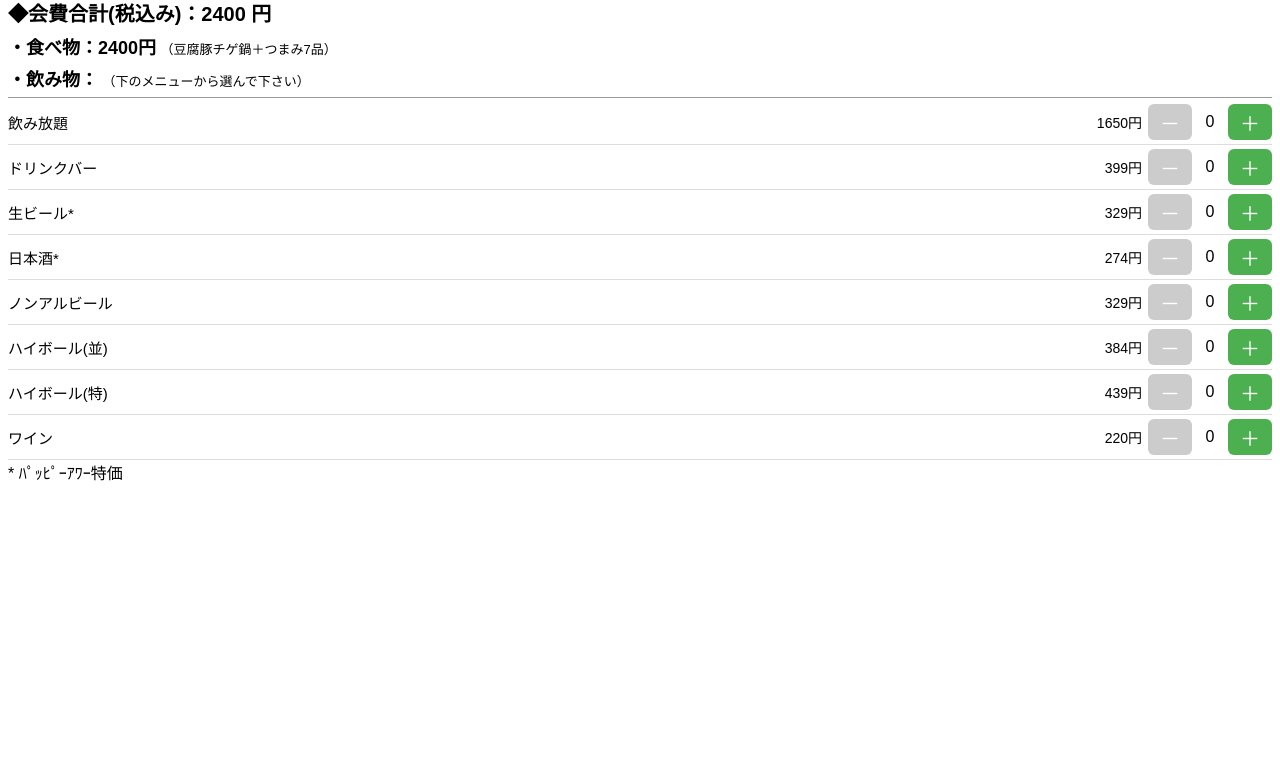
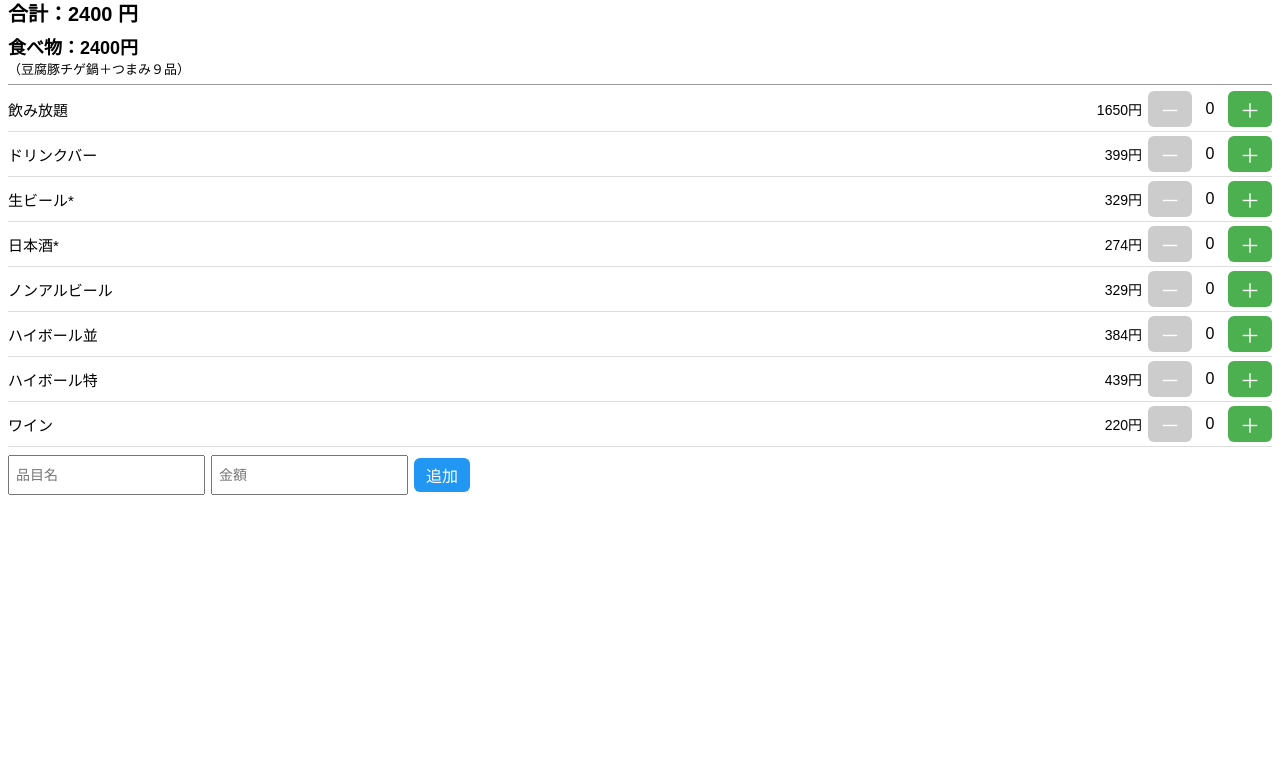
Before and after one commit to ishizukaearth/account, a plain HTML site: page index.html in a window 1280 px wide. Shown: the part 43-800 px from the top of the page. Drawn offline with nearby package versions, Linux system fonts and the light colour scheme.

Commit message:
Update index.html
飲み物項目をユーザ追加できるように改良

```diff
--- a/index.html
+++ b/index.html
@@ -1,7 +1,4 @@
 <!DOCTYPE html>
-<!chatGPTによるコーディング 2026.1.6の表示を一部改変>
-<!エディターのコードはUTF-8>
-<!ロゴマークは同じディレクトリに置く>
 <html lang="ja">
 <head>
 <meta charset="UTF-8">
@@ -20,7 +17,6 @@
     font-size: 16px;
   }
 
-  /* タイトル */
   .title {
     display: flex;
     align-items: center;
@@ -35,17 +31,14 @@
 
   .title-logo {
     height: 28px;
-    width: auto;
   }
 
-  /* 合計 */
   .total {
     font-size: 20px;
     font-weight: bold;
     margin-bottom: 6px;
   }
 
-  /* 食べ物表示 */
   .note {
     margin-bottom: 6px;
   }
@@ -58,11 +51,7 @@
   .note-desc {
     font-size: 13px;
   }
-   .note-desc2 {
-    font-size: 10px;
-  }
 
-  /* 品目行 */
   .item {
     display: flex;
     align-items: center;
@@ -102,24 +91,37 @@
     border-radius: 6px;
   }
 
-  .add {
-    background: #4CAF50;
-    color: #fff;
-  }
-
-  .remove {
-    background: #f44336;
-    color: #fff;
-  }
-
-  button:disabled {
-    background: #ccc;
-  }
+  .add { background: #4CAF50; color: #fff; }
+  .remove { background: #f44336; color: #fff; }
+  button:disabled { background: #ccc; }
 
   .qty {
     width: 28px;
     text-align: center;
     font-size: 16px;
+  }
+
+  /* 追加フォーム */
+  .add-form {
+    display: flex;
+    gap: 6px;
+    margin-top: 8px;
+    align-items: center;
+  }
+
+  .add-form input {
+    height: 32px;
+    font-size: 14px;
+    padding: 2px 6px;
+  }
+
+  .add-form button {
+    width: auto;
+    padding: 0 12px;
+    font-size: 16px;
+    height: 34px;
+    background: #2196F3;
+    color: #fff;
   }
 </style>
 </head>
@@ -127,26 +129,19 @@
 <body>
 <div id="app">
 
-  <!-- タイトル -->
   <div class="title">
-    <span class="title-text">ももの会 新年会 会計システム</span>
+    <span class="title-text">ももの会 新年会</span>
     <img src="ももアイコン.png" alt="ももの会ロゴ" class="title-logo">
   </div>
 
-  <!-- 合計 -->
-  <div class="total">◆会費合計(税込み)：{{ total }} 円</div>
+  <div class="total">合計：{{ total }} 円</div>
 
-  <!-- 食べ物 -->
   <div class="note">
-    <span class="note-food">・食べ物：2400円</span>
-    <span class="note-desc">（豆腐豚チゲ鍋＋つまみ7品）</span>
+    <div class="note-food">食べ物：2400円</div>
+    <div class="note-desc">（豆腐豚チゲ鍋＋つまみ９品）</div>
   </div>
 
-  <!-- 飲み物 -->
-  <div class="note">
-    <span class="note-food">・飲み物：</span>
-    <span class="note-desc">（下のメニューから選んで下さい）</span>
-  </div>
+  <!-- 飲み物リスト -->
   <div
     class="item"
     :class="{ 'first-drink': item.name === '飲み放題' }"
@@ -156,13 +151,17 @@
     <div class="name">{{ item.name }}</div>
     <div class="price">{{ item.price }}円</div>
     <div class="controls">
-      <button class="remove" @click="remove(item)" :disabled="item.qty === 0">－</button>
+      <button class="remove" @click="remove(item)" :disabled="item.qty===0">－</button>
       <div class="qty">{{ item.qty }}</div>
       <button class="add" @click="add(item)">＋</button>
     </div>
   </div>
-    <div class="note">
-    <div class="note-disc2">* ﾊﾟｯﾋﾟｰｱﾜｰ特価</div>
+
+  <!-- 新規追加フォーム -->
+  <div class="add-form">
+    <input type="text" v-model="newName" placeholder="品目名">
+    <input type="number" v-model.number="newPrice" placeholder="金額">
+    <button @click="addNewItem">追加</button>
   </div>
 
 </div>
@@ -173,14 +172,16 @@ new Vue({
   el: "#app",
   data: {
     base: 2400,
+    newName: "",
+    newPrice: null,
     items: [
       { name: "飲み放題", price: 1650, qty: 0 },
       { name: "ドリンクバー", price: 399, qty: 0 },
       { name: "生ビール*", price: 329, qty: 0 },
       { name: "日本酒*", price: 274, qty: 0 },
       { name: "ノンアルビール", price: 329, qty: 0 },
-      { name: "ハイボール(並)", price: 384, qty: 0 },
-      { name: "ハイボール(特)", price: 439, qty: 0 },
+      { name: "ハイボール並", price: 384, qty: 0 },
+      { name: "ハイボール特", price: 439, qty: 0 },
       { name: "ワイン", price: 220, qty: 0 }
     ]
   },
@@ -192,11 +193,19 @@ new Vue({
     }
   },
   methods: {
-    add(item) {
-      item.qty++;
-    },
+    add(item) { item.qty++; },
     remove(item) {
       if (item.qty > 0) item.qty--;
+    },
+    addNewItem() {
+      if (!this.newName || !this.newPrice) return;
+      this.items.push({
+        name: this.newName,
+        price: this.newPrice,
+        qty: 0
+      });
+      this.newName = "";
+      this.newPrice = null;
     }
   }
 });
```
